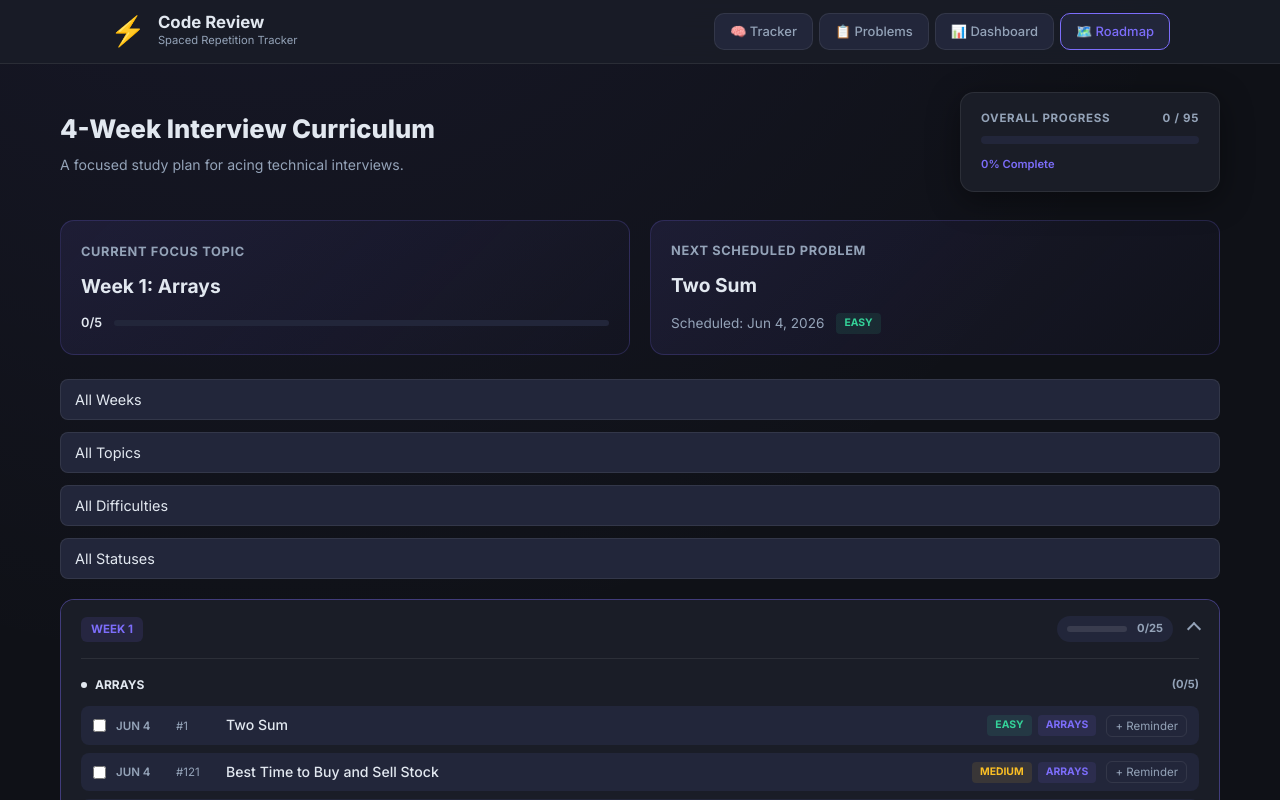
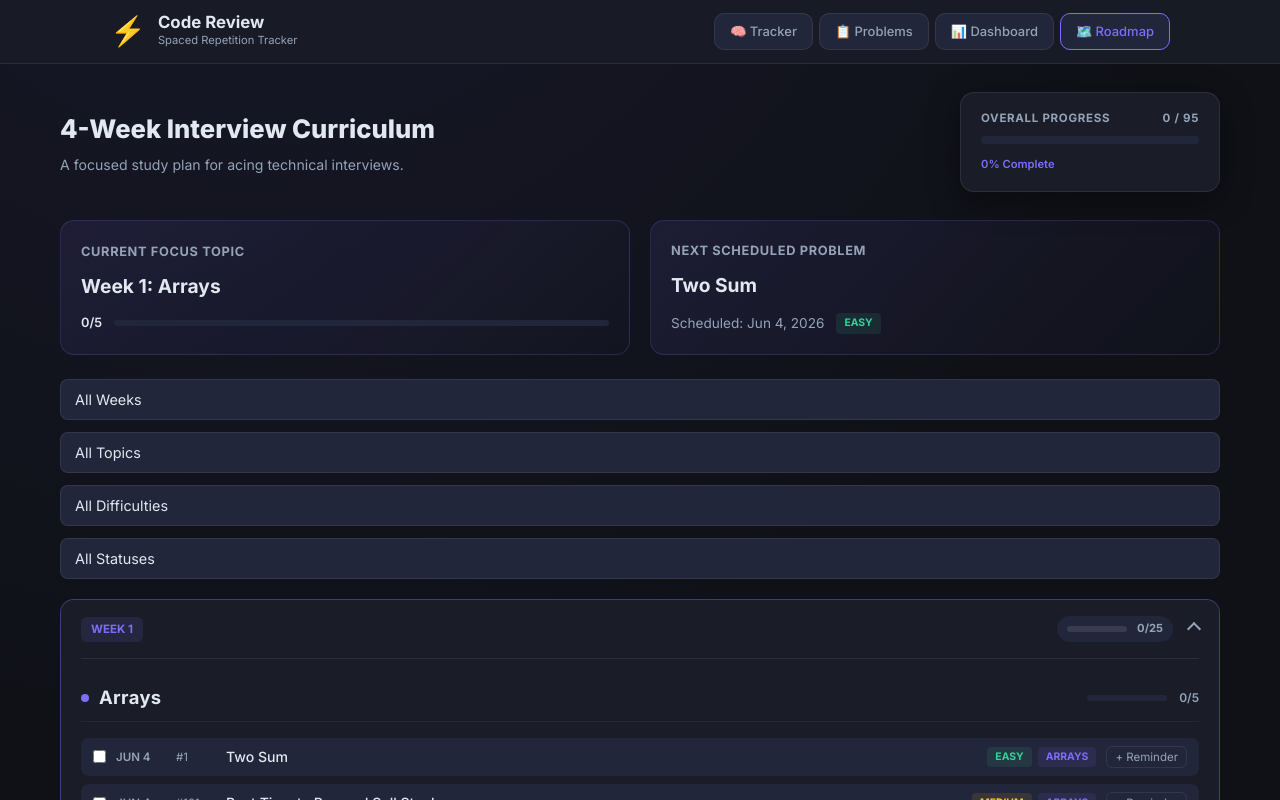
Before and after one commit to Naveen-Prasad-10/DSA_Revision_Tracker, a React (Vite) app in the folder frontend/: page /roadmap in a window 1280 px wide. Shown: the top 800 px of the page. Built offline with nearby package versions, Linux system fonts and the light colour scheme.

Commit message:
Redesign topic headers to improve readability

```diff
--- a/frontend/src/pages/RoadmapPage.css
+++ b/frontend/src/pages/RoadmapPage.css
@@ -217,23 +217,43 @@
   padding-top: 16px;
 }
 
+.prob-section {
+  margin-top: 32px;
+}
+
+.prob-section:first-child {
+  margin-top: 8px;
+}
+
 .prob-section-title {
-  font-size: 0.75rem;
-  font-weight: 700;
-  text-transform: uppercase;
-  margin-bottom: 12px;
   display: flex;
   align-items: center;
-  gap: 8px;
+  justify-content: space-between;
+  margin-bottom: 16px;
+  padding-bottom: 8px;
+  border-bottom: 1px solid rgba(255, 255, 255, 0.05);
+}
+
+.topic-name-wrap {
+  display: flex;
+  align-items: center;
+  gap: 10px;
+}
+
+.topic-title-text {
+  font-size: 1.15rem;
+  font-weight: 700;
+  color: var(--text);
+  letter-spacing: 0.02em;
 }
 
 .prob-section-title.new-title { color: var(--green); }
 .prob-section-title.rev-title { color: var(--accent); }
 
 .prob-section-title .dot {
-  width: 6px; height: 6px;
+  width: 8px; height: 8px;
   border-radius: 50%;
-  background: currentColor;
+  background: var(--accent);
 }
 
 .prob-list {
@@ -478,8 +498,29 @@
 .p-badge.Hard { background: rgba(239, 68, 68, 0.1); color: var(--red); }
 .p-badge.topic { background: rgba(124, 109, 250, 0.1); color: var(--accent); }
 
-.topic-prog {
+.topic-prog-container {
+  display: flex;
+  align-items: center;
+  gap: 12px;
+}
+
+.topic-prog-text {
   color: var(--text-muted);
-  font-size: 0.7rem;
-  margin-left: auto;
+  font-size: 0.75rem;
+  font-weight: 600;
 }
+
+.topic-prog-bar {
+  width: 80px;
+  height: 6px;
+  background: var(--surface-2);
+  border-radius: 3px;
+  overflow: hidden;
+}
+
+.topic-prog-fill {
+  height: 100%;
+  background: var(--accent);
+  border-radius: 3px;
+  transition: width 0.4s ease;
+}
--- a/frontend/src/pages/RoadmapPage.jsx
+++ b/frontend/src/pages/RoadmapPage.jsx
@@ -257,8 +257,16 @@ export default function RoadmapPage() {
                       return (
                         <div key={topic.name} className="prob-section">
                           <div className="prob-section-title">
-                            <span className="dot"></span> {topic.name}
-                            <span className="topic-prog">({topicStat.done}/{topicStat.total})</span>
+                            <div className="topic-name-wrap">
+                              <span className="dot"></span>
+                              <span className="topic-title-text">{topic.name}</span>
+                            </div>
+                            <div className="topic-prog-container">
+                              <div className="topic-prog-bar">
+                                <div className="topic-prog-fill" style={{ width: `${topicStat.pct}%` }} />
+                              </div>
+                              <span className="topic-prog-text">{topicStat.done}/{topicStat.total}</span>
+                            </div>
                           </div>
 
                           <div className="prob-list">
```
Also changed, not shown: 5 other files (tests, documents, lock files or other folders).
